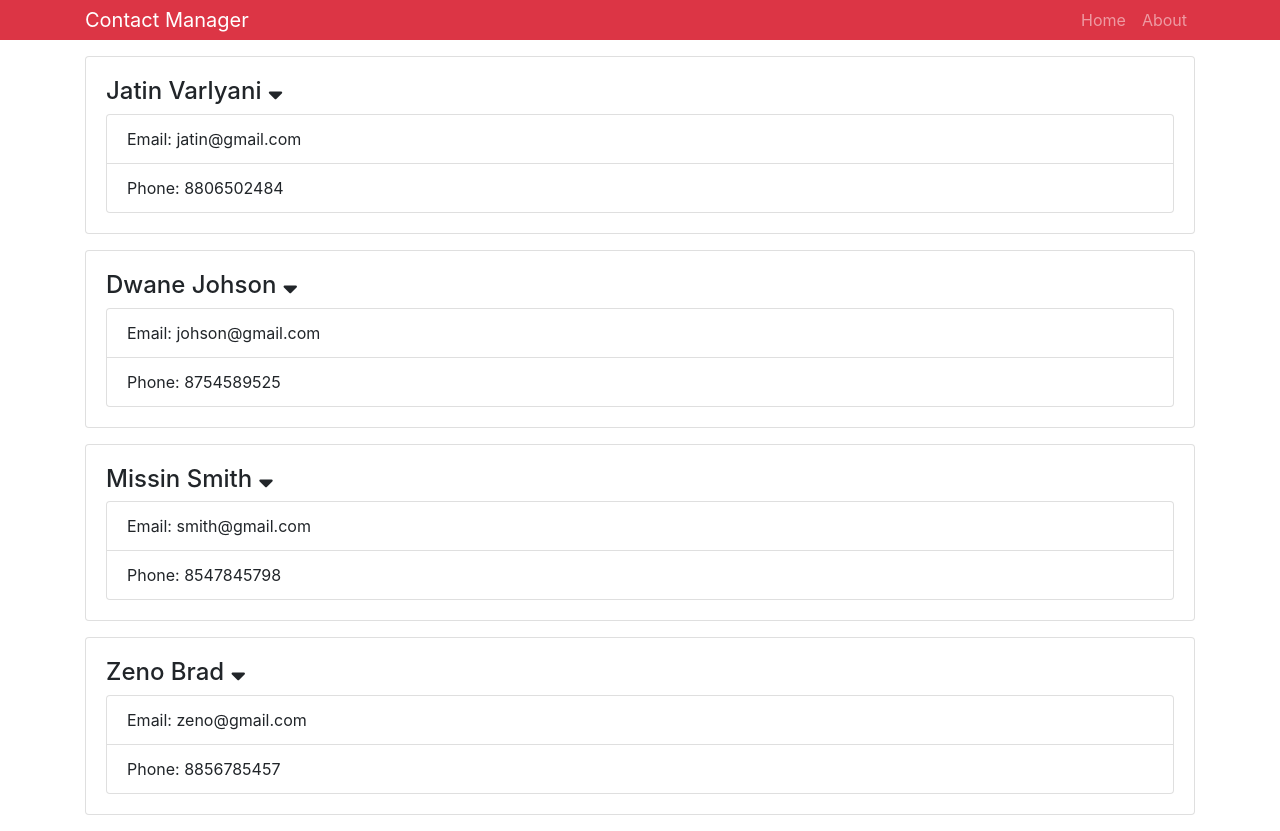
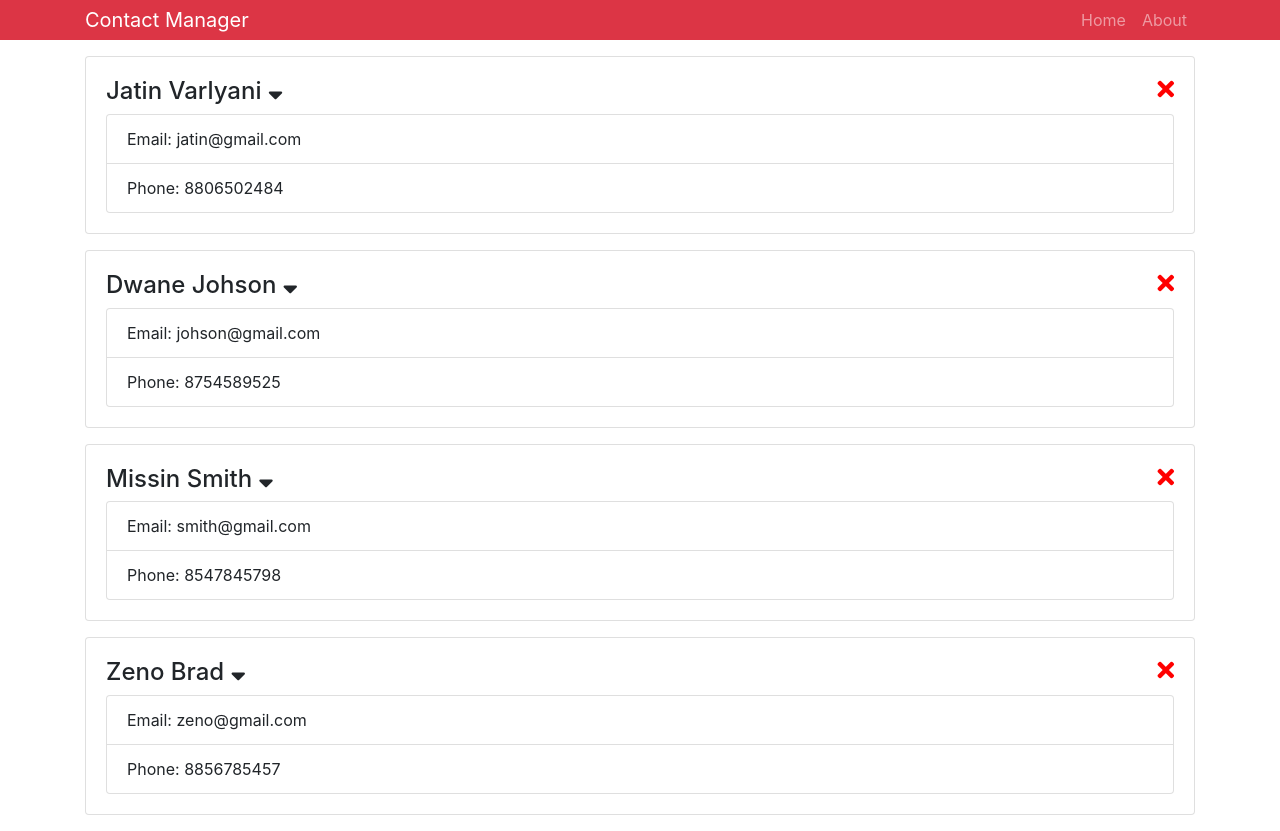
Before and after one commit to Jatin-8898/contact-manager, a React (Create React App) app: page / in a window 1280 px wide. Built offline with nearby package versions, Linux system fonts and the light colour scheme.

Commit message:
Added the delete functionality

```diff
--- a/src/components/Contact.js
+++ b/src/components/Contact.js
@@ -6,6 +6,11 @@
 
     state  = {
         showContactInfo : true
+    };
+
+    onDeleteClick = () => {
+      //console.log("CLCKED");
+      this.props.deleteClickHandler();
     };
 
     render() {
@@ -20,7 +25,13 @@
               showContactInfo : !this.state.showContactInfo
             })
          }
-         className="fas fa-sort-down"/>
+         className="fas fa-sort-down"
+         style = {{ cursor : 'pointer'}}
+         />
+         <i className="fas fa-times"
+         style  = {{cursor: 'pointer', float:'right', color:'red'}}
+         onClick = {this.onDeleteClick}
+         />
         </h4>
         {showContactInfo ? (<ul className="list-group">
             <li className="list-group-item">Email: {email}</li>
@@ -34,6 +45,7 @@
 
 Contact.propTypes = {
     contact: PropTypes.object.isRequired,
+    deleteClickHandler: PropTypes.func.isRequired,
 }
 
 export default Contact;
--- a/src/components/Contacts.js
+++ b/src/components/Contacts.js
@@ -32,6 +32,19 @@
         ]
     }
 
+    deleteContact  = (id) => {
+        //console.log("DELETE WAS HANDLED");
+        //console.log(id);
+
+        const  {contacts} = this.state;//since obj is immutable we create newContacts
+        const newContacts = contacts.filter(contact => contact.id !== id);//Remove the element if it has the id we want to delete
+
+        this.setState({
+            contacts: newContacts
+        })
+
+    }
+
     render() {
 
         const { contacts }  = this.state;
@@ -42,10 +55,11 @@
              {contacts.map(contact => (
 
                <Contact
-               key={contact.id}
-               contact={contact}
+               key = {contact.id}
+               contact = {contact}
+               deleteClickHandler = {this.deleteContact.bind(this,contact.id)}
                /*
-               Instead of passing every details pass whole
+               Instead of passing every details pass whole contact
                name={contact.name}
                email={contact.email}
                phone={contact.phone}
```
